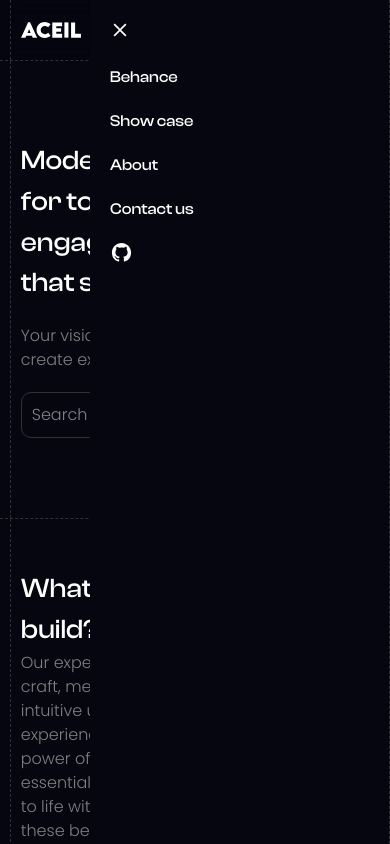
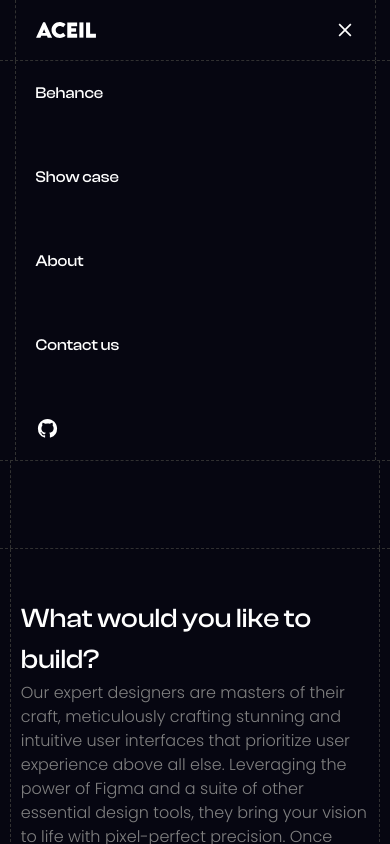
Before and after one commit to Mr-Aceil/aceil_tech, a React (Vite) app: page / in a window 390 px wide. Both pictures are taken after a click on the icon 359 px from the left and 30 px from the top of the page. Shown: the top 844 px of the page. Built offline with nearby package versions, Linux system fonts and the light colour scheme.

Commit message:
Header Hamburger update

```diff
--- a/src/Home_page/Header.jsx
+++ b/src/Home_page/Header.jsx
@@ -16,7 +16,7 @@ export default function Header() {
 
 
     return (
-        <header className='outside sticky top-0 right-0 bg-bgblur backdrop-blur-[10px]'>
+        <header className='outside sticky top-0 right-0 bluredBg'>
             <nav className='inside between'>
                 <img src={Logo} alt="Logo" className='w-[60px] cursor-pointer'/>
 
@@ -27,10 +27,24 @@ export default function Header() {
                 <div className='hidden max-[580px]:block'>
                     {menu}
 
-                    <div className={`border-r-[1px] border-borderColor border-dashed fixed flex flex-col  gap-[25px] top-0 right-0 h-[100vh] w-full max-w-[300px] z-10 bg-background text-mainText p-Header
-                                    ${hamburger ? 'block' : 'hidden'}`}>
-                        {cancel}
-                        <Pages others='flex-col gap-[20px] active:text-textAsh1 '/>
+                    <div className={`fixed items-center flex-col top-0 right-0 w-full z-10 bg-background text-mainText
+                                    ${hamburger ? 'flex' : 'hidden'}`}>
+
+                        <div className='flex w-full justify-center out
+                                        max-[500px]:px-[5px]'>
+                            <div className='inside p-Header between'>
+                                <img  src={Logo} alt="Logo" className='w-[60px] cursor-pointer'/>
+                                {cancel}
+                            </div>
+                        </div>
+
+                        <div className='flex w-full justify-center out
+                                        max-[500px]:px-[5px]'>
+
+                            <div className='w-full flex in n95 h-full'>
+                                <Pages others='flex-col gap-[20px] active:text-textAsh1 '/>
+                            </div>
+                        </div>
                     </div>
                 </div>
             </nav>
--- a/src/Home_page/Pages.jsx
+++ b/src/Home_page/Pages.jsx
@@ -9,7 +9,7 @@ export default function Pages({others}) {
             <a href="#" target='_blank' className='Pages'>Show case</a>
             <a href="#" target='_blank' className='Pages'>About</a>
             <a href="#" target='_blank' className='Pages'>Contact us</a>
-            <a href="https://github.com/Mr-Aceil"target='_blank' >{github}</a>
+            <a href="https://github.com/Mr-Aceil"target='_blank'className='Pages' >{github}</a>
         </div>
     )
 }
--- a/src/Home_page/section1.jsx
+++ b/src/Home_page/section1.jsx
@@ -7,7 +7,7 @@ export default function section1() {
 
     return (
         <section className='outside'>
-            <div className='inside between p-section2 max-[700px]:py-[80px] max-[500px]:px-[10px] gap-[30px]'>
+            <div className='inside between p-section2 max-[700px]:py-[95px] max-[500px]:px-[10px] gap-[30px]'>
                 <div className='flex gap-[20px] flex-col max-w-[800px] w-full text-white'>
                     <h1 className='text-h1 w-full'>Modern web design, built for tomorrow. We create engaging experiences that stand out.</h1>
                     <p className='poppins text-smallText text-textAsh1'>Your vision. Our expertise. Together, we create exceptional digital realities.</p>
--- a/src/Home_page/section4.jsx
+++ b/src/Home_page/section4.jsx
@@ -6,6 +6,10 @@ export default function section4() {
             <div className='outside inside flex-col inp3'>
                 <h2 className='text-h2 text-center'>Three steps we follow.</h2>
             </div>
+
+            <div className='inside inp3'>
+
+            </div>
         </section>
     )
 }
--- a/src/index.css
+++ b/src/index.css
@@ -124,7 +124,10 @@ nav{
 
 
 .Pages{
-  @apply text-smallText hover:text-textAsh1 text-mainText;
+  @apply text-smallText hover:text-textAsh1 text-mainText
+  max-[580px]:w-full
+  max-[580px]:p-Header
+;
 }
 
 .section1{
@@ -133,6 +136,10 @@ nav{
 
 .start{
   @apply items-start
+}
+
+.n95{
+  @apply w-[95%]
 }
 
 .dashed{
@@ -155,3 +162,7 @@ nav{
   gap-[20px] items-stretch;
 
 }
+
+.bluredBg{
+  @apply bg-bgblur backdrop-blur-[10px]
+}
```
